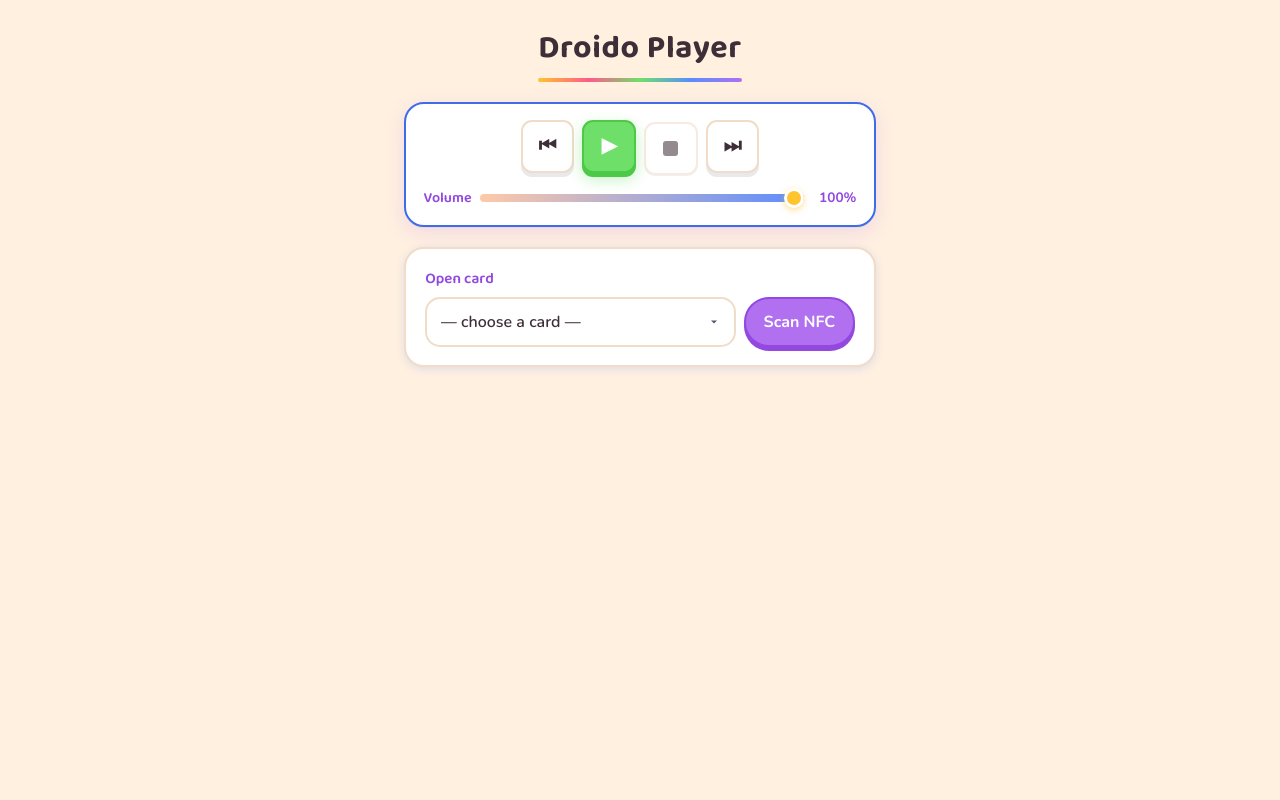
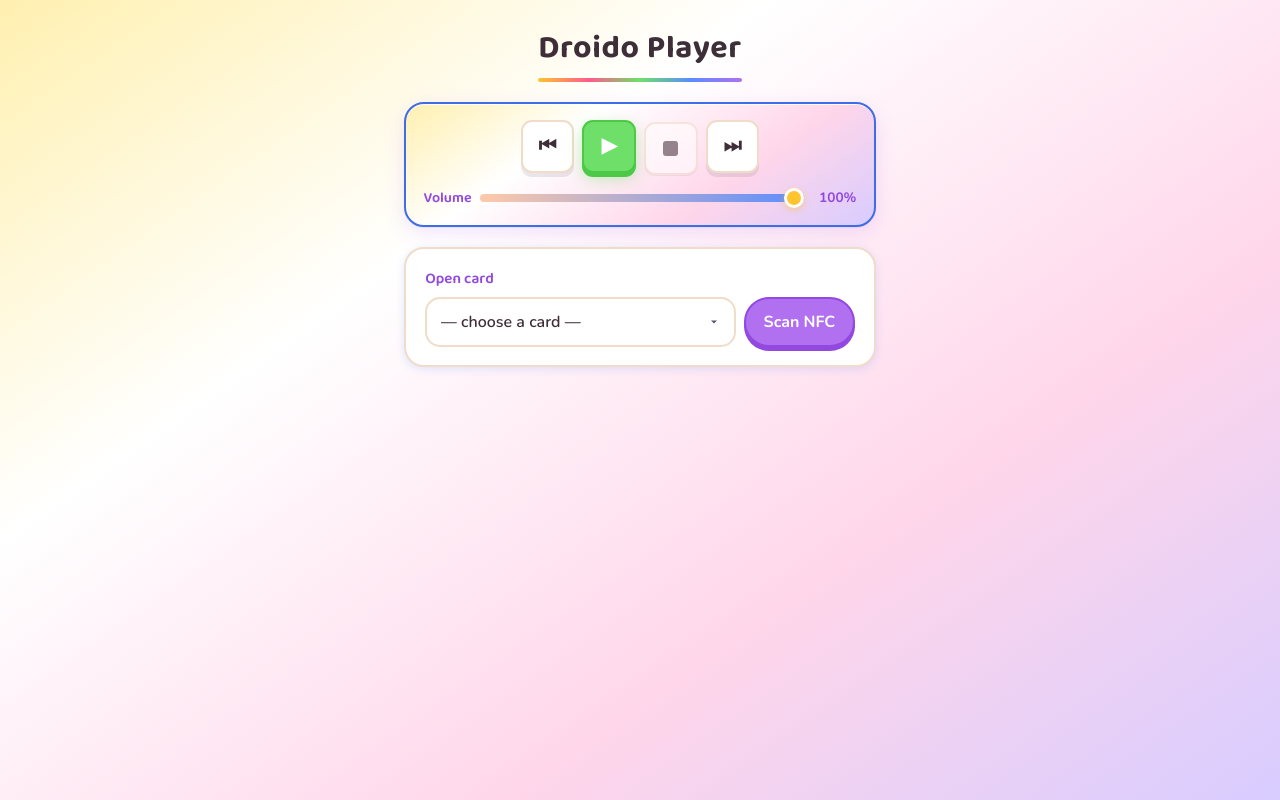
Before and after one commit to BE-Code/Droido-Player, a Python web app: template web/templates/editor.html in a window 1280 px wide. Run offline with Jinja, Linux system fonts and the light colour scheme; the template is opened without the code that fills it, so the values that code supplies are empty.

Commit message:
undo orange bg

```diff
--- a/web/static/app.css
+++ b/web/static/app.css
@@ -1,5 +1,5 @@
 :root {
-  --cream: #fff0e0;
+  --cream: #fffaef;
   --white: #ffffff;
   --ink: #3d2e38;
   --ink-soft: #5c4a55;
@@ -44,7 +44,14 @@
   --indigo-hover: var(--grape-hover);
   --highlight: var(--bubblegum);
 
-  --bg: #fff0e0;
+  --bg: var(--cream);
+  --bg-gradient: linear-gradient(
+    145deg,
+    #fff0b0 0%,
+    #ffffff 32%,
+    #ffd6ea 68%,
+    #d8ccff 100%
+  );
   --bg-elevated: var(--white);
   --bg-surface: #fff6e8;
   --bg-hover: #fff0d8;
@@ -86,7 +93,6 @@
 
 html {
   color-scheme: light;
-  background-color: var(--bg);
 }
 
 body {
@@ -94,7 +100,9 @@ body {
   font-size: 1rem;
   line-height: 1.55;
   color: var(--text);
-  background-color: var(--bg);
+  background-color: #fff0b0;
+  background-image: var(--bg-gradient);
+  background-attachment: fixed;
   margin: 0;
   min-height: 100vh;
   padding: 1.5rem 1.25rem 2.5rem;
@@ -330,21 +338,25 @@ label {
   align-items: stretch;
   gap: 0.85rem;
   padding: 1rem 1.1rem;
-  background: var(--white);
+  background-color: var(--white);
+  background-image: var(--bg-gradient);
   border: 2px solid var(--sky-deep);
   border-radius: var(--radius-lg);
   box-shadow:
     var(--shadow-md),
-    0 1px 0 rgba(61, 54, 84, 0.06);
+    0 1px 0 rgba(61, 54, 84, 0.06),
+    inset 0 1px 0 rgba(255, 255, 255, 0.85);
 }
 
 .playback-bar.panel {
   padding: 1rem 1.1rem;
-  background: var(--white);
+  background-color: var(--white);
+  background-image: var(--bg-gradient);
   border-color: var(--sky-deep);
   box-shadow:
     var(--shadow-md),
-    0 1px 0 rgba(61, 54, 84, 0.06);
+    0 1px 0 rgba(61, 54, 84, 0.06),
+    inset 0 1px 0 rgba(255, 255, 255, 0.85);
 }
 
 .playback-transport {
--- a/web/templates/editor.html
+++ b/web/templates/editor.html
@@ -3,7 +3,7 @@
 <head>
   <meta charset="utf-8">
   <meta name="viewport" content="width=device-width, initial-scale=1">
-  <meta name="theme-color" content="#fff0e0">
+  <meta name="theme-color" content="#fff0b0">
   <meta name="color-scheme" content="light">
   <title>Droido Player</title>
   <link rel="preconnect" href="https://fonts.googleapis.com">
```
